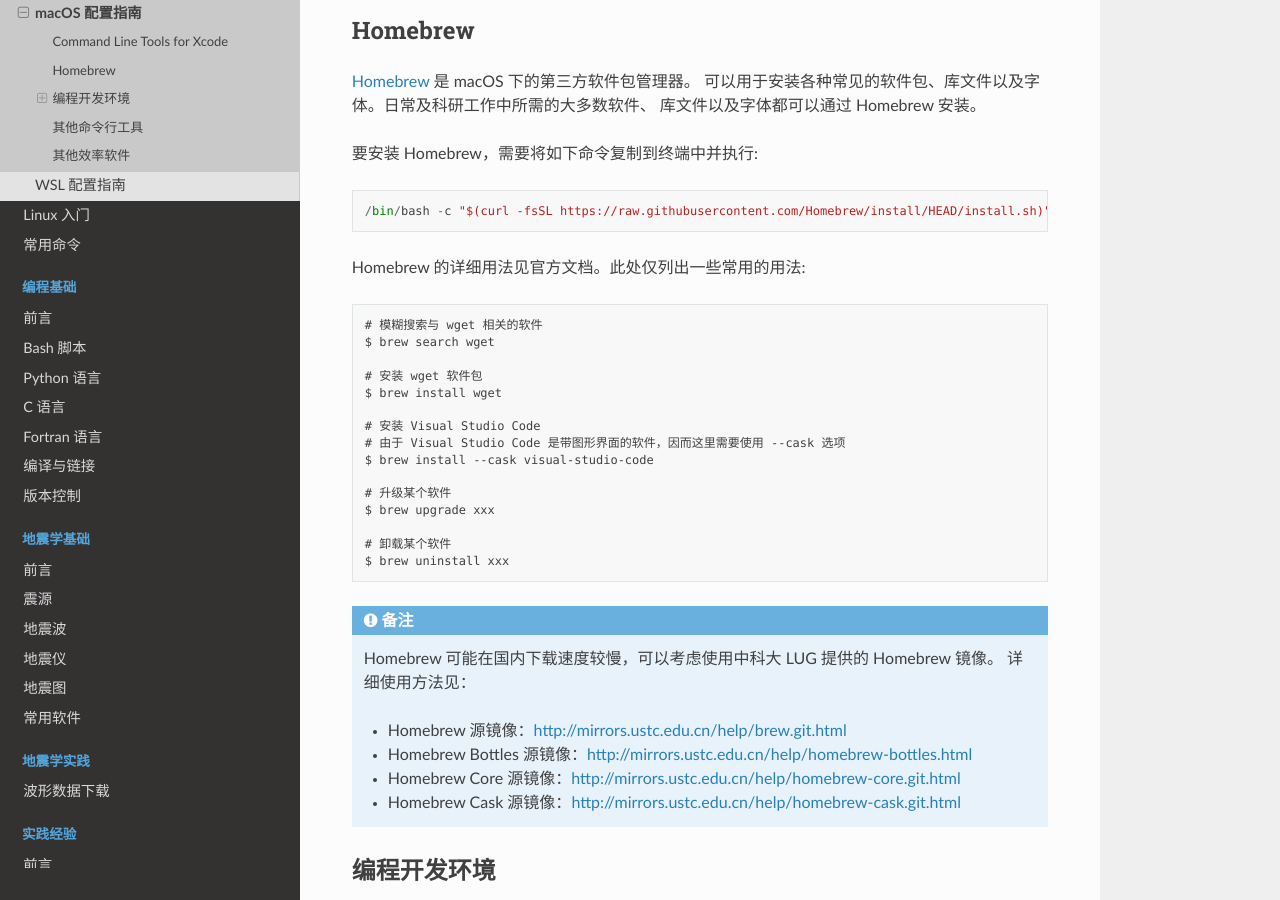
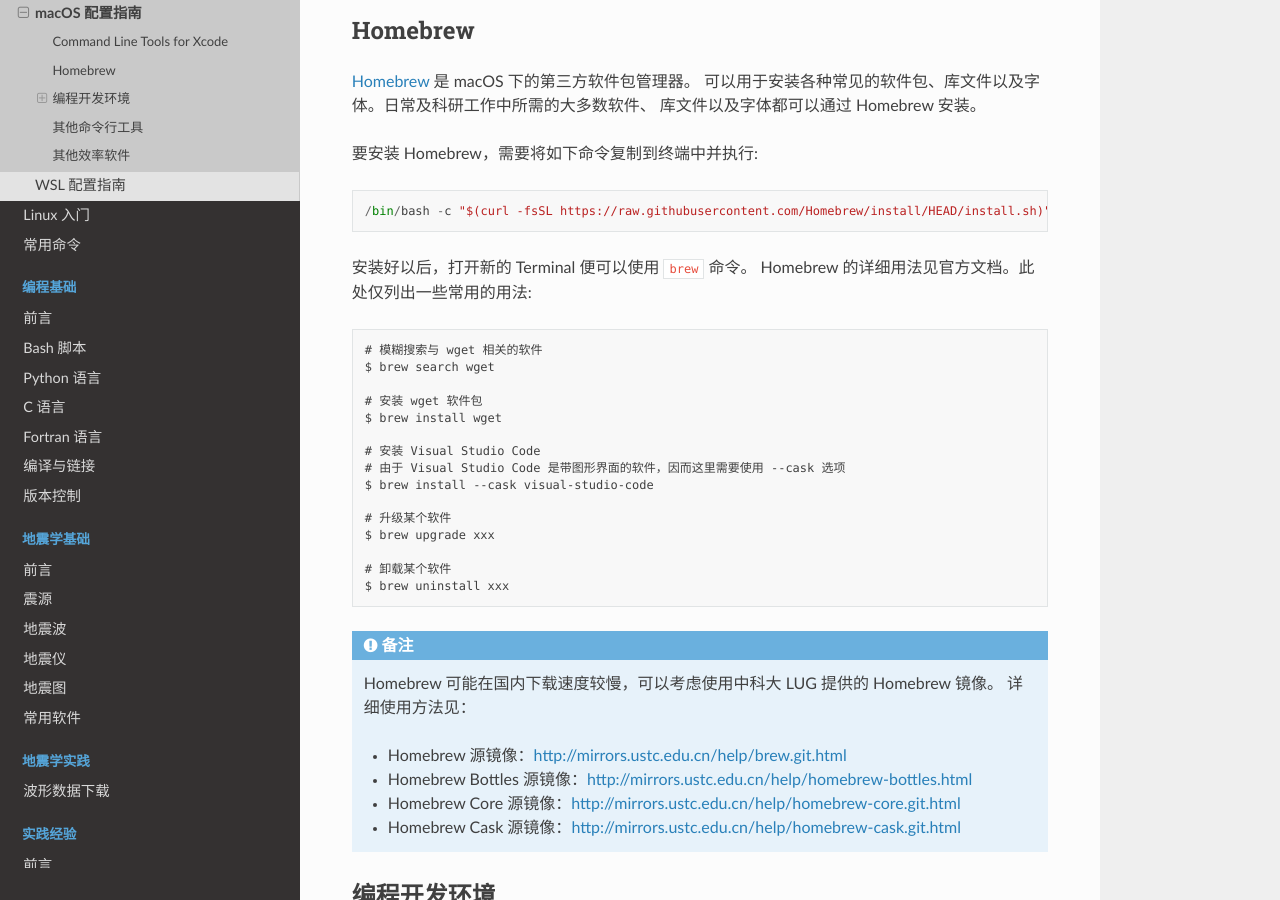
Before and after one commit to seismo-learn/seismology101, a Sphinx documentation site: the page built from source/computer/macos-setup.rst, in a window 1280 px wide and 900 px high, scrolled down 860 px. Built offline with Sphinx 7.4.7 and the Read the Docs theme 2.0.0, drawn with Linux system fonts in a browser that asks for light colours.

Commit message:
Update source/computer/macos-setup.rst
Co-authored-by: Jiayuan Yao <coreman.seism@gmail.com>

```diff
--- a/source/computer/macos-setup.rst
+++ b/source/computer/macos-setup.rst
@@ -44,6 +44,7 @@
 
     /bin/bash -c "$(curl -fsSL https://raw.githubusercontent.com/Homebrew/install/HEAD/install.sh)"
 
+安装好以后，打开新的 Terminal 便可以使用 ``brew`` 命令。
 Homebrew 的详细用法见官方文档。此处仅列出一些常用的用法::
 
     # 模糊搜索与 wget 相关的软件
```
